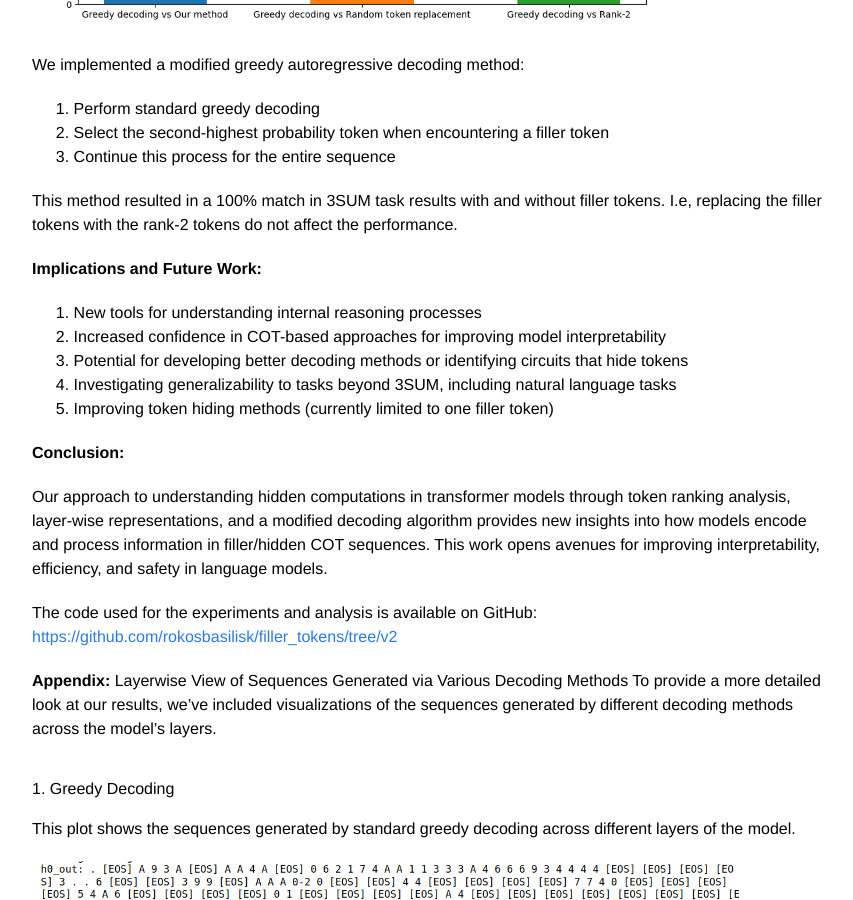
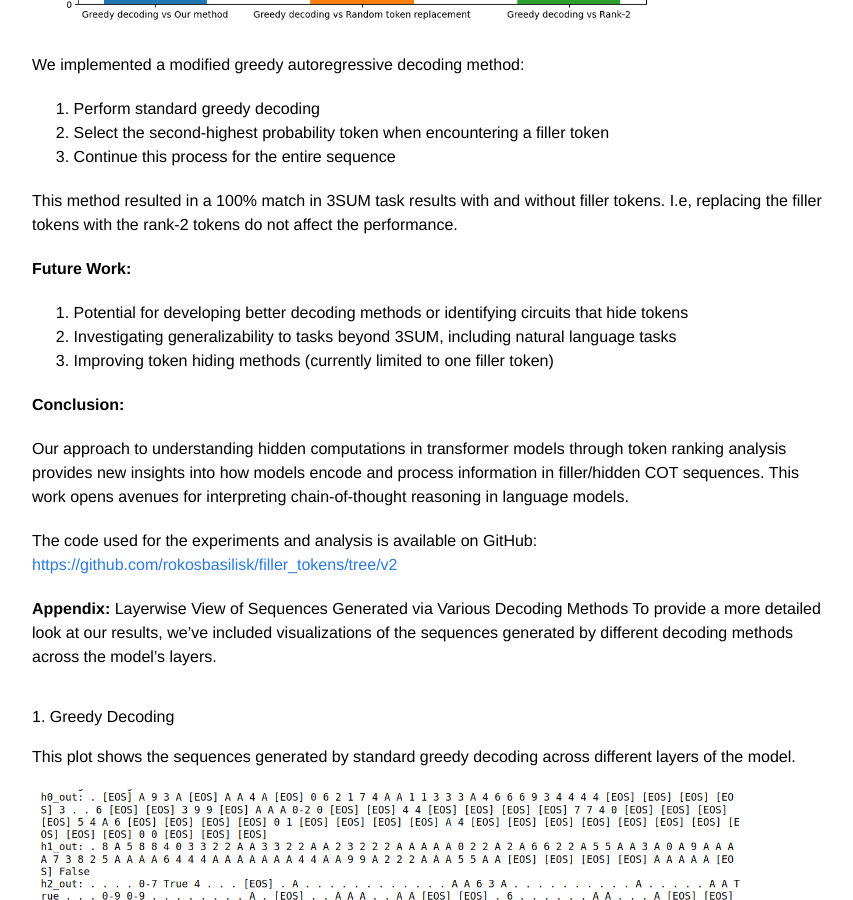
Before and after one commit to rokosbasilisk/rokosbasilisk.github.io, a Jekyll site: the page built from _posts/2024-08-28-fillertokens.markdown, in a window 1280 px wide and 900 px high, scrolled down 2280 px. Shown: the whole window, without its empty margins (208-1061 px from the left). Built offline with Jekyll 4.4.1, drawn with Linux system fonts in a browser that asks for light colours.

Commit message:
updaet post

```diff
--- a/_posts/2024-08-28-fillertokens.markdown
+++ b/_posts/2024-08-28-fillertokens.markdown
@@ -54,17 +54,15 @@ We implemented a modified greedy autoregressive decoding method:
 
 This method resulted in a 100% match in 3SUM task results with and without filler tokens. I.e, replacing the filler tokens with the rank-2 tokens do not affect the performance.
 
-**Implications and Future Work:**
+**Future Work:**
 
-1. New tools for understanding internal reasoning processes
-2. Increased confidence in COT-based approaches for improving model interpretability
-3. Potential for developing better decoding methods or identifying circuits that hide tokens
-4. Investigating generalizability to tasks beyond 3SUM, including natural language tasks
-5. Improving token hiding methods (currently limited to one filler token)
+1. Potential for developing better decoding methods or identifying circuits that hide tokens
+2. Investigating generalizability to tasks beyond 3SUM, including natural language tasks
+3. Improving token hiding methods (currently limited to one filler token)
 
 **Conclusion:**
 
-Our approach to understanding hidden computations in transformer models through token ranking analysis, layer-wise representations, and a modified decoding algorithm provides new insights into how models encode and process information in filler/hidden COT sequences. This work opens avenues for improving interpretability, efficiency, and safety in language models.
+Our approach to understanding hidden computations in transformer models through token ranking analysis provides new insights into how models encode and process information in filler/hidden COT sequences. This work opens avenues for interpreting chain-of-thought reasoning in language models.
 
 The code used for the experiments and analysis is available on GitHub: [https://github.com/rokosbasilisk/filler_tokens/tree/v2](https://github.com/rokosbasilisk/filler_tokens/tree/v2)
 
```
